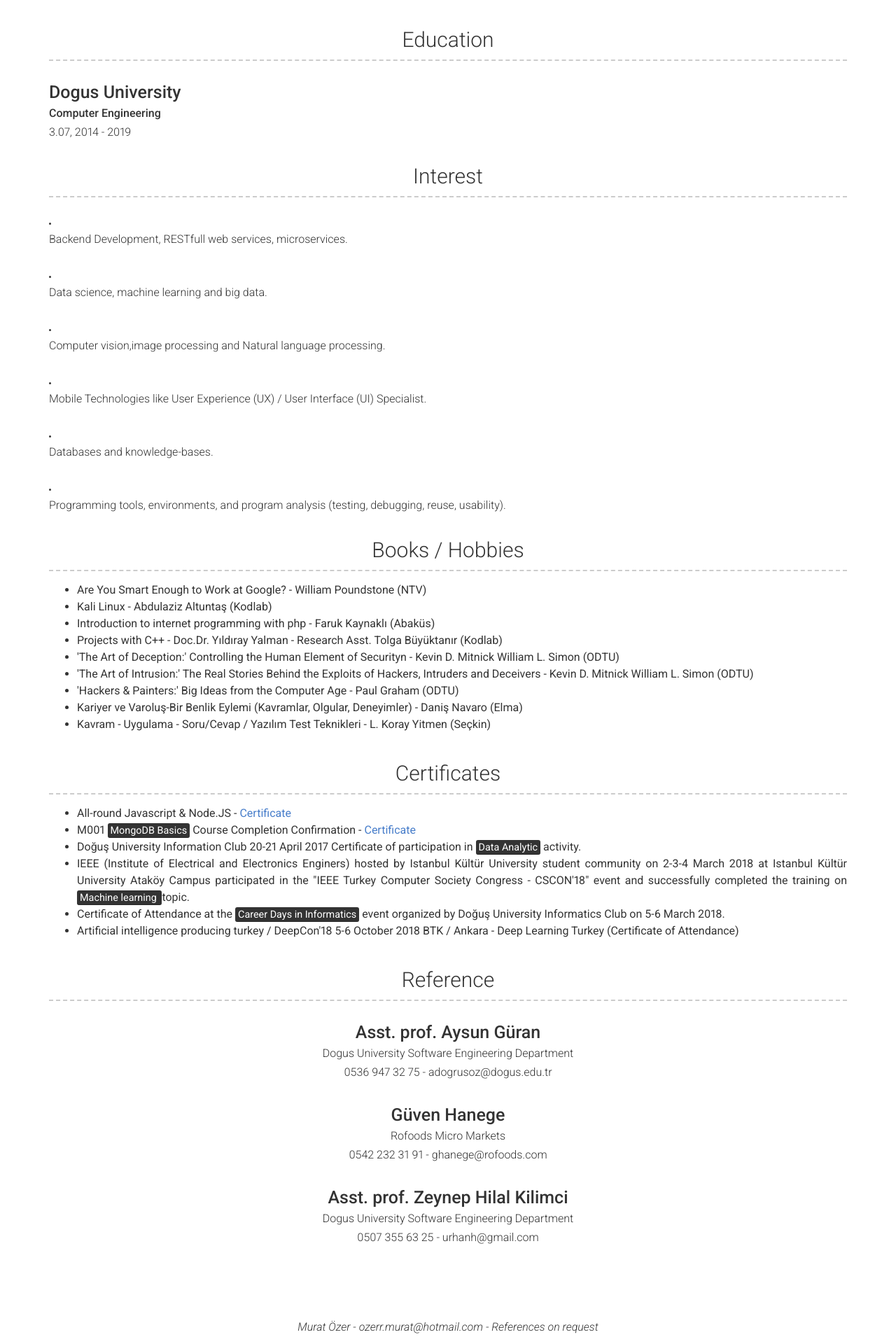
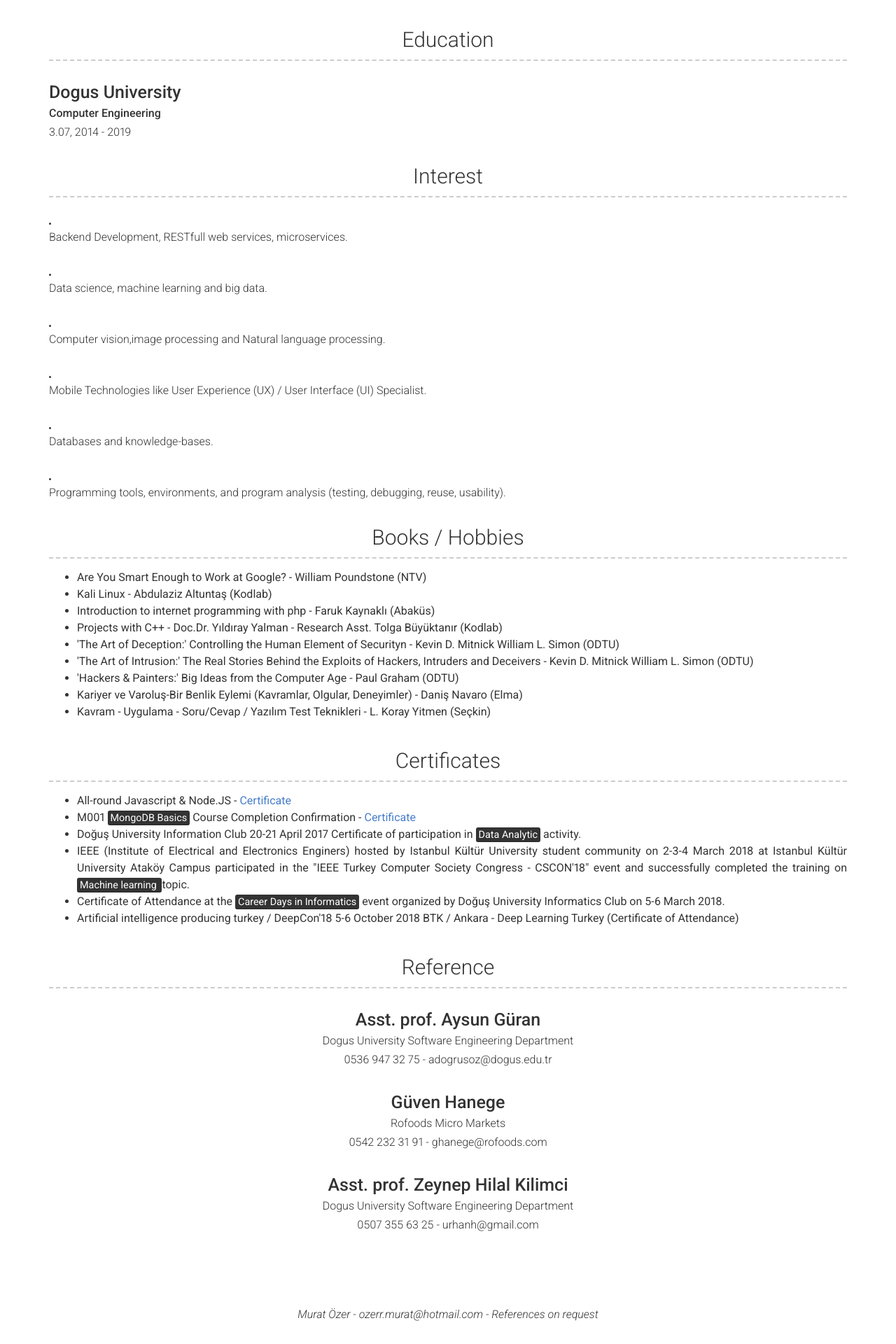
Before and after one commit to ryuz4k1/murat-ozer, a Jekyll site: the page built from index.md, in a window 1280 px wide. Shown: the part 3718-5638 px from the top of the page at 70% size. Built offline with Jekyll 4.4.1, drawn with Linux system fonts in a browser that asks for light colours.

```diff
--- a/_includes/top-left.html
+++ b/_includes/top-left.html
@@ -2,9 +2,7 @@
   <div class="col-xs-12 col-print-12 details">
     {%- if include.item.name -%}<h4>{{ include.item.name }}</h4>{%- endif -%}
     {%- if include.item.company -%}<h4>{{ include.item.company }}</h4>{%- endif -%}
-    <li>
-      {%- if include.item.interest_description -%}<p>{{ include.item.interest_description | strip | markdownify }}</p>{%- endif -%}
-    </li>
+    {%- if include.item.interest_description -%}<li>{{ include.item.interest_description | strip | markdownify }}</li>{%- endif -%}
     {%- if include.item.link -%}
       {% include a.html href=include.item.link class="link" %}{{ include.item.link }}</a>
     {%- endif -%}
```
